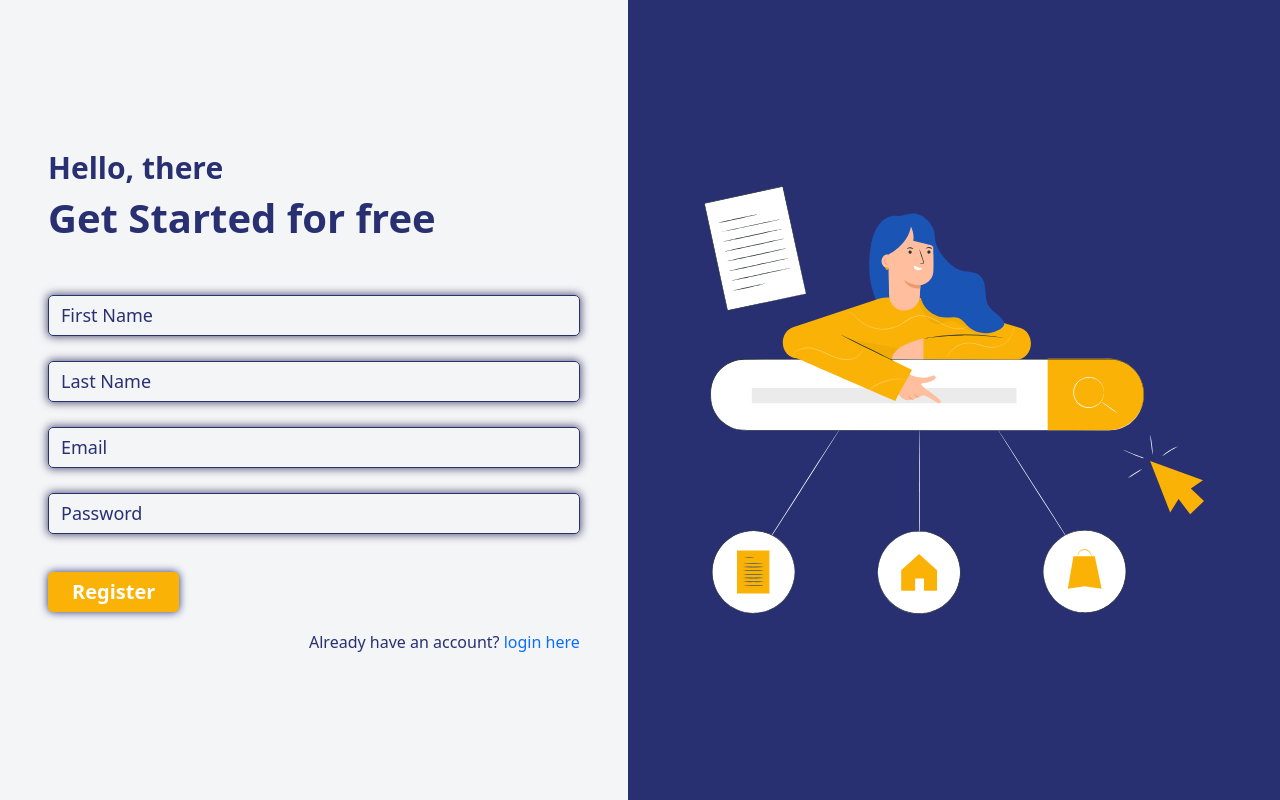
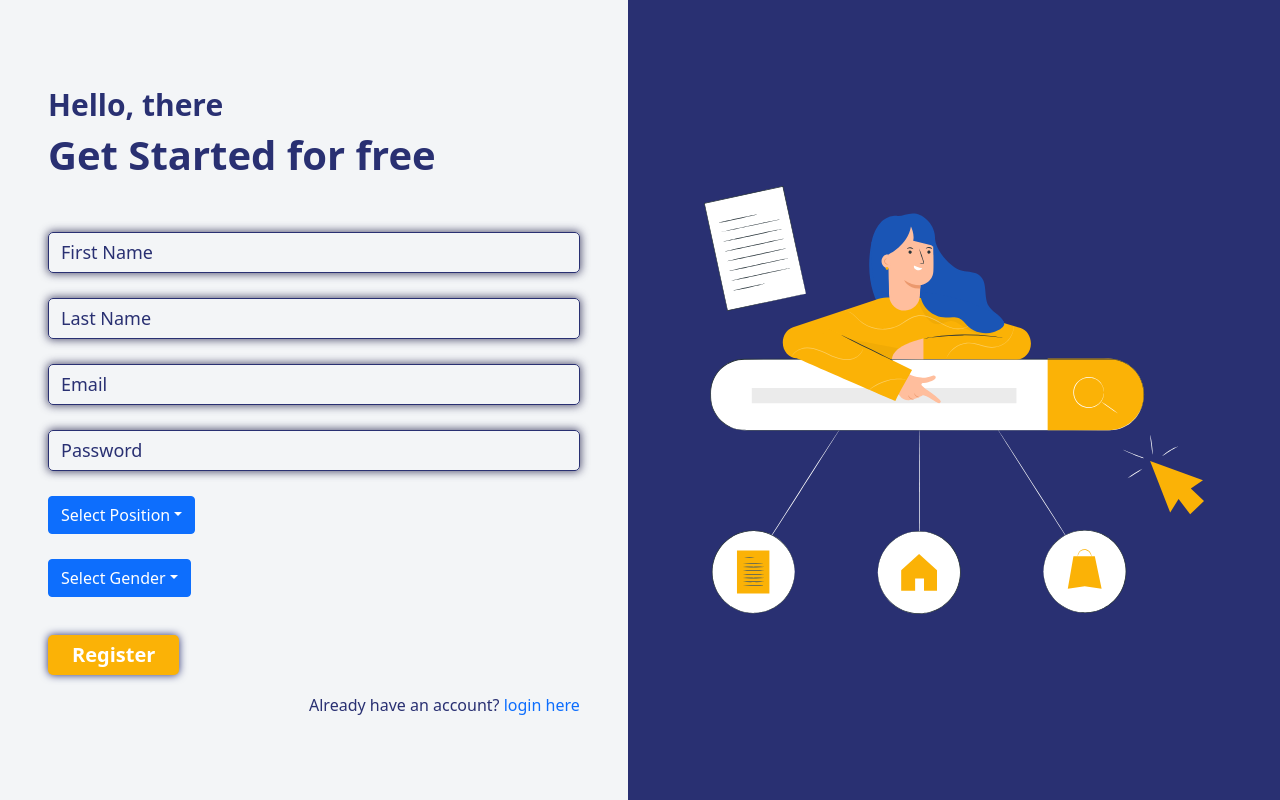
Before and after one commit to findit-omae-wa-mou-shindeiru/Invey, a Next.js app in the folder ui/: page /register in a window 1280 px wide. Built offline with nearby package versions, Linux system fonts and the light colour scheme.

Commit message:
feat: add new field for register

```diff
--- a/ui/src/interfaces/IContent.ts
+++ b/ui/src/interfaces/IContent.ts
@@ -6,6 +6,7 @@ interface IContent {
     placeholder: string;
     defaultValue: string;
     type: string;
+    options?: { label: string; id: string }[];
   }[];
   btn: string;
   linkLbl1: string;
--- a/ui/src/layout/auth/index.module.css
+++ b/ui/src/layout/auth/index.module.css
@@ -32,9 +32,7 @@
 }
 
 .formGroup > input {
-  width: 100%;
   height: 41px;
-  margin-bottom: 25px;
   border: 1px solid #293072;
   border-radius: 5px;
   font-weight: 400;
@@ -44,6 +42,11 @@
   background: transparent;
   box-shadow: 0 0 8px 1px rgb(29 30 72 / 75%);
   padding: 0 12px;
+}
+
+.formGroup > * {
+  width: 100%;
+  margin-bottom: 25px;
 }
 
 .formGroup > input::placeholder {
--- a/ui/src/layout/auth/index.tsx
+++ b/ui/src/layout/auth/index.tsx
@@ -1,23 +1,17 @@
-import styles from './index.module.css';
-import { IContent } from 'interfaces';
-import Link from 'next/link';
-import { useState } from 'react';
+import styles from "./index.module.css";
+import { IContent } from "interfaces";
+import Link from "next/link";
+import { useState } from "react";
+import Dropdown from "react-bootstrap/Dropdown";
 
-const Auth = ({
-  content,
-}: {
-  content: IContent;
-}) => {
-  const initialState = content.inputs.map(
-    ({ defaultValue }) => {
+const Auth = ({ content }: { content: IContent }) => {
+  const initialState = content.inputs.map(({ defaultValue }) => {
     return {
       value: defaultValue,
     };
-    },
-  );
+  });
 
-  const [states, setStates] =
-    useState(initialState);
+  const [states, setStates] = useState(initialState);
 
   const onSubmit = () => {
     const res = {};
@@ -25,54 +19,69 @@ const Auth = ({
       const key = content.inputs[idx].key;
       Object.assign(res, { [key]: value });
     });
+    console.log('res',res);
     content.onSubmit(res);
     setStates(initialState);
   };
 
   return (
-    <div
-      className={
-        styles.container +
-        ' page d-flex flex-column flex-md-row'
-      }
-    >
+    <div className={styles.container + " page d-flex flex-column flex-md-row"}>
       <div
         className={
           styles.leftContainer +
-          ' w-100 w-md-50 d-flex align-items-center d-md-block'
+          " w-100 w-md-50 d-flex align-items-center d-md-block"
         }
       >
         <div className="p-5 d-flex flex-column justify-content-center h-100 w-100">
           <div className={styles.leftTitle}>
-            <h2 className={styles.subtitle}>
-              {content.subtitle}
-            </h2>
-            <h1 className={styles.title}>
-              {content.title}
-            </h1>
+            <h2 className={styles.subtitle}>{content.subtitle}</h2>
+            <h1 className={styles.title}>{content.title}</h1>
           </div>
           <form className={styles.form}>
             {content.inputs.map((input, idx) => {
               return (
-                <div
-                  className={styles.formGroup}
-                  key={input.key}
+                <div className={styles.formGroup} key={input.key}>
+                  {input.type === "dropdown" ? (
+                    <Dropdown>
+                      <Dropdown.Toggle id={`dropdown-${input.key}`}>
+                        {states[idx].value
+                          ? content.inputs[idx].options!.find(
+                              (option) => option.id === states[idx].value
+                            )!.label
+                          : input.placeholder}
+                      </Dropdown.Toggle>
+
+                      <Dropdown.Menu>
+                        {content.inputs[idx].options!.map(
+                          (option, innerIdx) => {
+                            return (
+                              <Dropdown.Item
+                                key={innerIdx}
+                                onClick={() => {
+                                  const newState = [...states];
+                                  newState[idx].value = option.id;
+                                  setStates(newState);
+                                }}
                               >
+                                {option.label}
+                              </Dropdown.Item>
+                            );
+                          }
+                        )}
+                      </Dropdown.Menu>
+                    </Dropdown>
+                  ) : (
                     <input
                       value={states[idx].value}
                       onChange={(e) => {
-                      const newState = [
-                        ...states,
-                      ];
-                      newState[idx].value =
-                        e.target.value;
+                        const newState = [...states];
+                        newState[idx].value = e.target.value;
                         setStates(newState);
                       }}
                       type={input.type}
-                    placeholder={
-                      input.placeholder
-                    }
+                      placeholder={input.placeholder}
                     />
+                  )}
                 </div>
               );
             })}
@@ -89,16 +98,10 @@ const Auth = ({
               </button>
             </div>
           </form>
-          <div
-            className={
-              styles.footer + ' text-end mt-2'
-            }
-          >
+          <div className={styles.footer + " text-end mt-2"}>
             {content.linkLbl1}
             <Link href={content.link}>
-              <a className={styles.link}>
-                {content.linkLbl2}
-              </a>
+              <a className={styles.link}>{content.linkLbl2}</a>
             </Link>
           </div>
         </div>
@@ -106,13 +109,10 @@ const Auth = ({
       <div
         className={
           styles.rightContainer +
-          ' w-100 w-md-50 d-flex flex-column justify-content-center align-items-center p-4'
+          " w-100 w-md-50 d-flex flex-column justify-content-center align-items-center p-4"
         }
       >
-        <img
-          src="/auth-icon.svg"
-          alt="auth icon"
-        />
+        <img src="/auth-icon.svg" alt="auth icon" />
       </div>
     </div>
   );
--- a/ui/src/pages/register.tsx
+++ b/ui/src/pages/register.tsx
@@ -33,6 +33,42 @@ const Register = () => {
         defaultValue: "",
         type: "password",
       },
+      {
+        key: "position",
+        placeholder: "Select Position",
+        defaultValue: "",
+        type: "dropdown",
+        options: [
+          {
+            label: "Student",
+            id: "STUDENT",
+          },
+          {
+            label: "Teacher",
+            id: "TEACHER",
+          },
+          {
+            label: "Worker",
+            id: "WORKER",
+          },
+        ],
+      },
+      {
+        key: "gender",
+        placeholder: "Select Gender",
+        defaultValue: "",
+        type: "dropdown",
+        options: [
+          {
+            label: "Male",
+            id: "MALE",
+          },
+          {
+            label: "Female",
+            id: "FEMALE",
+          },
+        ],
+      },
     ],
     btn: "Register",
     linkLbl1: "Already have an account? ",
```
Lines whose indentation alone changed are shown as unchanged.
